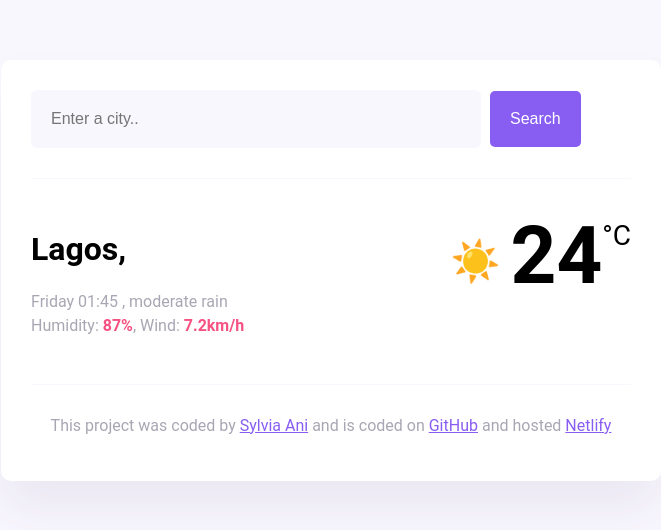
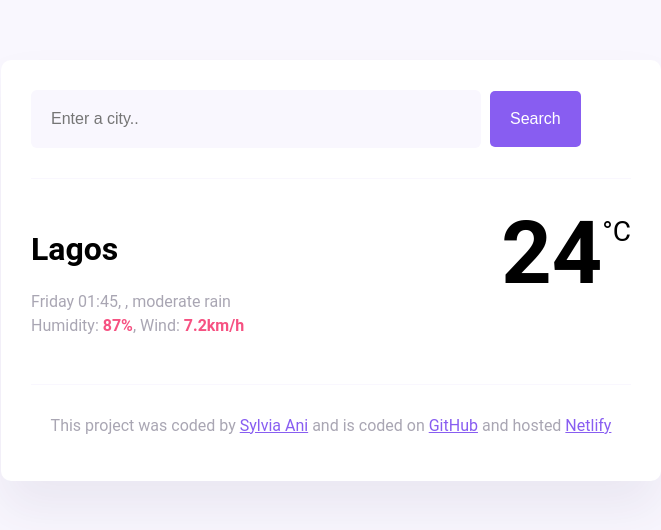
Before and after one commit to Sylviaani/JS-Search-Engine, a plain HTML site: page index.html in a window 1280 px wide. Shown: the whole page, without its empty margins (309-970 px from the left). Drawn offline with nearby package versions, Linux system fonts and the light colour scheme; no server answers.

Commit message:
Added icon weather parameter and it's CSS

```diff
--- a/index.html
+++ b/index.html
@@ -25,7 +25,7 @@
         <div class="current-weather">
           <div>
             <h1 id="current-city">
-              Lagos,
+              Lagos
               <span class="country"></span>
             </h1>
             <p class="current-details">
@@ -37,9 +37,9 @@
             </p>
           </div>
           <div class="current-temperature">
-            <span class="current-temperature-icon">☀️</span
-            ><span class="current-temperature-value">24</span
-            ><span class="current-temperature-unit">°C</span>
+            <div class="icon"></div>
+            <span class="current-temperature-value">24</span>
+            <span class="current-temperature-unit">°C</span>
           </div>
         </div>
       </main>
--- a/src/index.js
+++ b/src/index.js
@@ -5,14 +5,14 @@ function displayTemperature(response) {
   let temp = document.querySelector(".current-temperature-value");
   temp.innerHTML = Math.round(response.data.temperature.current);
 
-  let icon = document.querySelector(".current-temperature-icon");
-  icon.innerHTML = response.data.condition.icon_url;
+  let icon = document.querySelector(".icon");
+  icon.innerHTML = `<img src="${response.data.condition.icon_url}" class="current-temperature-icon" />`;
 
   let description = document.querySelector("#current-desc");
   description.innerHTML = response.data.condition.description;
 
   let humidity = document.querySelector("#humid");
-  humidity.innerHTML = `${response.data.temperature.humidity}&`;
+  humidity.innerHTML = `${response.data.temperature.humidity}%`;
 
   let wind = document.querySelector("#windy");
   wind.innerHTML = `${response.data.wind.speed}km/h`;
@@ -66,7 +66,7 @@ function formatDate(date) {
   ];
 
   let formattedDay = days[day];
-  return `${formattedDay} ${hours}:${minutes}`;
+  return `${formattedDay} ${hours}:${minutes},`;
 }
 
 let searchForm = document.querySelector("#search-form");
--- a/src/styles.css
+++ b/src/styles.css
@@ -48,6 +48,7 @@ main {
 
 .current-temperature {
   font-size: 48px;
+  display: flex;
 }
 
 .current-weather {
@@ -72,21 +73,19 @@ main {
 }
 
 .current-temperature-icon {
-  position: relative;
-  top: -8px;
-  font-size: 40px;
-  margin-right: 10px;
+  width: 88px;
+  height: 88px;
 }
 
 .current-temperature-value {
-  font-size: 80px;
+  line-height: 88px;
+  font-size: 88px;
   font-weight: bold;
 }
 
 .current-temperature-unit {
   font-size: 28px;
-  position: relative;
-  top: -38px;
+  margin-top: 6px;
 }
 
 footer {
```
